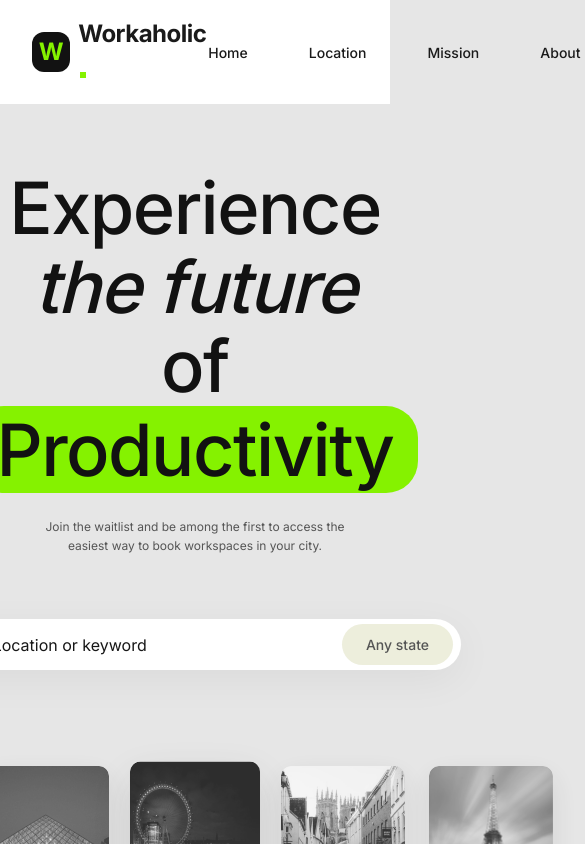
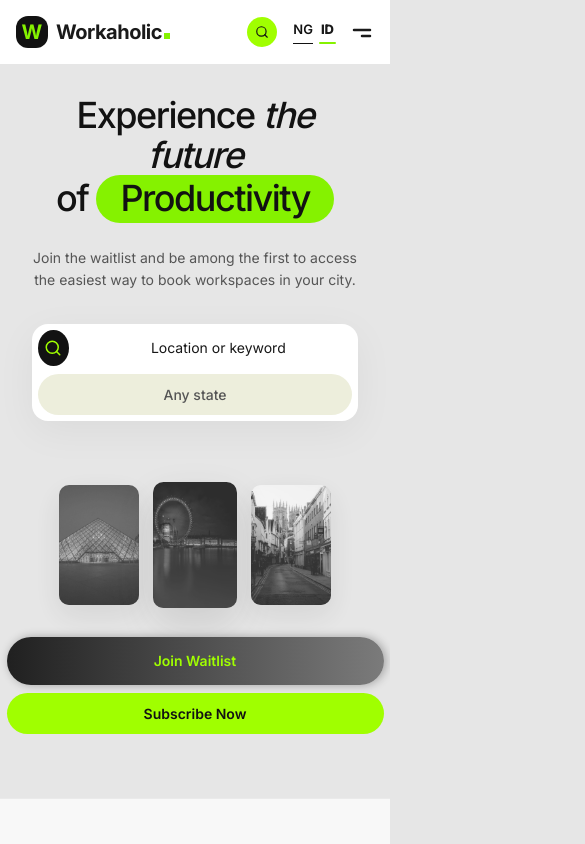
Before and after one commit to Workaholic-Africa/landing_page, a React (Vite) app: page / in a window 390 px wide. Shown: the top 844 px of the page, 585 px wide, since content can reach past the window. Built offline with nearby package versions, Linux system fonts and the light colour scheme.

Commit message:
feat: Add initial styling for Header, Hero, NotFound, Carousel, and Footer components, along with global CSS variables.

```diff
--- a/src/components/Carousel/Carousel.css
+++ b/src/components/Carousel/Carousel.css
@@ -128,3 +128,61 @@
 .cta-primary:hover {
     opacity: 0.8;
 }
+
+/* Responsive adjustments for Carousel */
+@media (max-width: 992px) {
+    .carousel-item {
+        width: 100px;
+        height: 140px;
+    }
+}
+
+@media (max-width: 768px) {
+
+    .carousel-item:first-child,
+    .carousel-item:last-child {
+        display: none;
+        /* Hide outer items to prevent overflow */
+    }
+
+    .carousel-item {
+        width: 120px;
+        height: 170px;
+    }
+
+    .cta-group {
+        width: 100%;
+        max-width: 377px;
+    }
+}
+
+@media (max-width: 480px) {
+    .carousel-track {
+        gap: var(--spacing-md);
+    }
+
+    .carousel-item {
+        width: 80px;
+        height: 120px;
+    }
+
+    .cta-group {
+        flex-direction: column;
+        height: auto;
+        background-color: transparent;
+        box-shadow: none;
+        gap: var(--spacing-sm);
+    }
+
+    .cta-btn {
+        width: 100% !important;
+        /* Override inline flex sizing */
+        height: 48px;
+        border-radius: var(--border-radius-full);
+    }
+
+    .cta-primary {
+        background-color: #A0FF00;
+        padding-left: 0;
+    }
+}
--- a/src/components/Footer/Footer.css
+++ b/src/components/Footer/Footer.css
@@ -120,6 +120,24 @@
     }
 
     .footer-bg-text {
-        font-size: 30vw;
+        font-size: 200px;
+        /* Scale down for tablet */
+        width: 100%;
+    }
+
+    .footer-col {
+        width: 100%;
+        text-align: center;
+    }
+
+    .social-links {
+        align-items: center;
     }
 }
+
+@media (max-width: 480px) {
+    .footer-bg-text {
+        font-size: 120px;
+        /* Scale down for mobile */
+    }
+}
--- a/src/components/Header/Header.css
+++ b/src/components/Header/Header.css
@@ -152,3 +152,50 @@
     justify-content: center;
     color: var(--color-text);
 }
+
+/* Responsive adjustments for Header */
+@media (max-width: 992px) {
+    .nav-links {
+        display: none;
+        /* Hide main links on tablet and smaller */
+    }
+}
+
+@media (max-width: 768px) {
+    .header-container {
+        padding: 0 var(--spacing-md);
+    }
+
+    .logo-text {
+        font-size: 20px;
+    }
+
+    .logo-icon {
+        width: 32px;
+        height: 32px;
+        font-size: 20px;
+    }
+
+    .action-section {
+        gap: var(--spacing-md);
+    }
+
+    .nav-search-input {
+        display: none;
+        /* Hide input entirely on mobile to save space */
+    }
+
+    .nav-search-wrapper {
+        padding: 8px;
+        /* Circular search icon */
+    }
+
+    .nav-search-icon {
+        margin-right: 0;
+    }
+
+    .location-selectors {
+        font-size: 13px;
+        gap: var(--spacing-sm);
+    }
+}
--- a/src/components/Hero/Hero.css
+++ b/src/components/Hero/Hero.css
@@ -129,3 +129,56 @@
     background-color: #e6e6e6;
     color: var(--color-text);
 }
+
+/* Responsive adjustments for Hero */
+@media (max-width: 768px) {
+    .headline {
+        font-size: 48px;
+    }
+
+    .search-bar-wrapper {
+        width: 100%;
+        max-width: 532px;
+    }
+}
+
+@media (max-width: 480px) {
+    .hero {
+        padding: var(--spacing-xl) 0;
+    }
+
+    .headline {
+        font-size: 36px;
+    }
+
+    .subhead {
+        font-size: 14px;
+        margin-bottom: var(--spacing-xl);
+    }
+
+    .search-bar-wrapper {
+        height: auto;
+        padding: 6px;
+        border-radius: var(--border-radius-md);
+    }
+
+    .search-bar {
+        flex-direction: column;
+        gap: var(--spacing-sm);
+    }
+
+    .search-input-group {
+        width: 100%;
+        padding-left: 0;
+    }
+
+    .search-input {
+        font-size: 14px;
+        text-align: center;
+    }
+
+    .state-selector {
+        width: 100%;
+        text-align: center;
+    }
+}
--- a/src/components/NotFound/NotFound.css
+++ b/src/components/NotFound/NotFound.css
@@ -70,3 +70,17 @@
         font-size: 32px;
     }
 }
+
+@media (max-width: 480px) {
+    .not-found-title {
+        font-size: 100px;
+    }
+
+    .not-found-heading {
+        font-size: 24px;
+    }
+
+    .not-found-text {
+        font-size: 16px;
+    }
+}
--- a/src/index.css
+++ b/src/index.css
@@ -95,3 +95,10 @@ ul {
     background-color: #2a2a2a;
     transform: translateY(-2px);
 }
+
+/* Responsive adjustments */
+@media (max-width: 768px) {
+    .container {
+        padding: 0 var(--spacing-md);
+    }
+}
```
